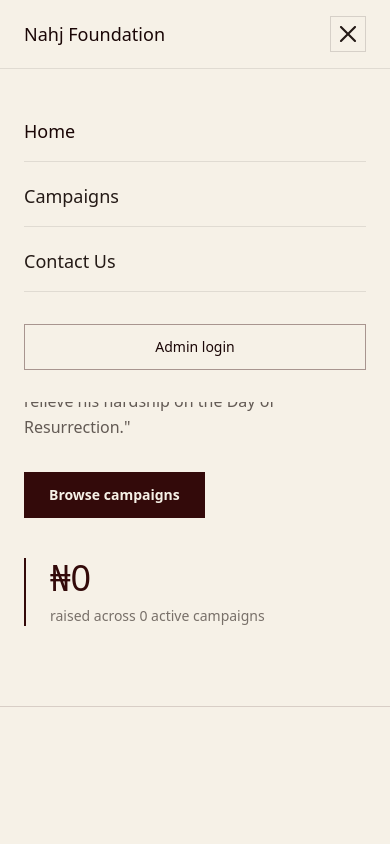
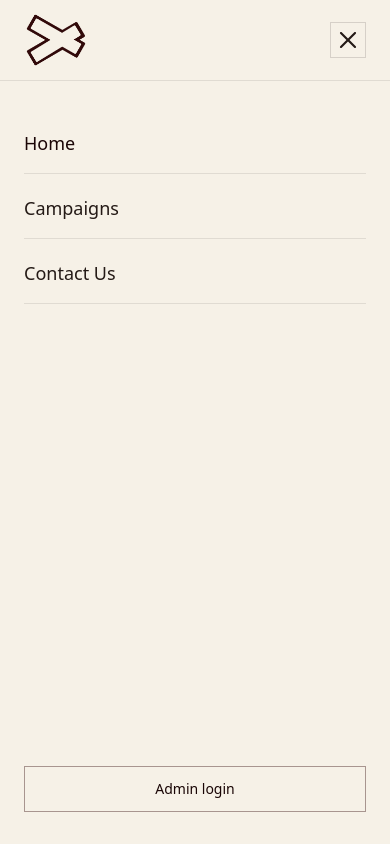
Before and after one commit to abunusaybah1/nahj_foundation, a Next.js app: page / in a window 390 px wide. Both pictures are taken after a click on the button "Open menu". Built offline with nearby package versions, Linux system fonts and the light colour scheme; no server answers; the database is empty.

Commit message:
Fixed logo on mobile menu

```diff
--- a/app/page.tsx
+++ b/app/page.tsx
@@ -82,7 +82,8 @@
               <CountUp value={totalRaised} />
             </p>
             <p className="mt-2 text-sm text-ink/60">
-              raised across {campaigns.length} active campaigns
+              raised across {campaigns.length} active{" "}
+              {campaigns.length === 1 ? "campaign" : "campaigns"}
             </p>
           </div>
         </div>
--- a/components/layout/Navbar.tsx
+++ b/components/layout/Navbar.tsx
@@ -210,11 +210,17 @@
       </nav>
 
       {mobileOpen && (
-        <div className="fixed inset-0 z-50 flex flex-col bg-paper sm:hidden">
-          <div className="flex items-center justify-between border-b border-ink/10 px-6 py-4">
-            <span className="font-display text-lg text-crimson-darker">
-              Nahj Foundation
-            </span>
+        <div className="fixed h-screen inset-0 z-50 flex flex-col bg-paper sm:hidden">
+          <div className="flex items-center justify-between border-b border-ink/10 px-6 py-2">
+            <Link href="/" className="font-display text-lg text-crimson-darker">
+              <Image
+                src="/images/trans-darkbg.png"
+                alt="Nahj Foundation"
+                width={64}
+                height={64}
+                loading="eager"
+              />
+            </Link>
             <CgClose
               onClick={() => setMobileOpen(false)}
               aria-label="Close menu"
@@ -287,7 +293,7 @@
               {!checked ? null : isAdminUser ? (
                 <button
                   onClick={handleLogout}
-                  className="w-full border border-crimson py-3 text-sm font-semibold text-crimson"
+                  className="w-full border border-crimson py-3 text-sm font-semibold text-crimson hover:bg-crimson hover:text-paper"
                 >
                   Log out
                 </button>
@@ -295,7 +301,7 @@
                 <Link
                   href="/admin/login"
                   onClick={() => setMobileOpen(false)}
-                  className="block w-full border border-crimson/40 py-3 text-center text-sm hover:border-crimson"
+                  className="block w-full border border-crimson/40 py-3 text-center text-sm hover:border-crimson hover:text-paper hover:bg-crimson"
                 >
                   Admin login
                 </Link>
```
